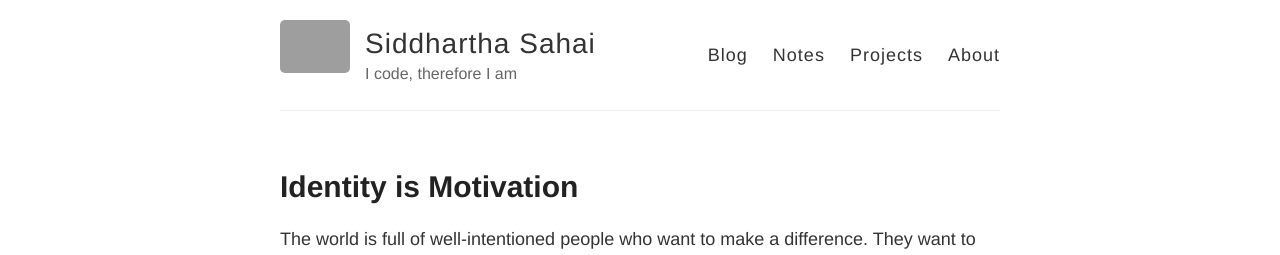
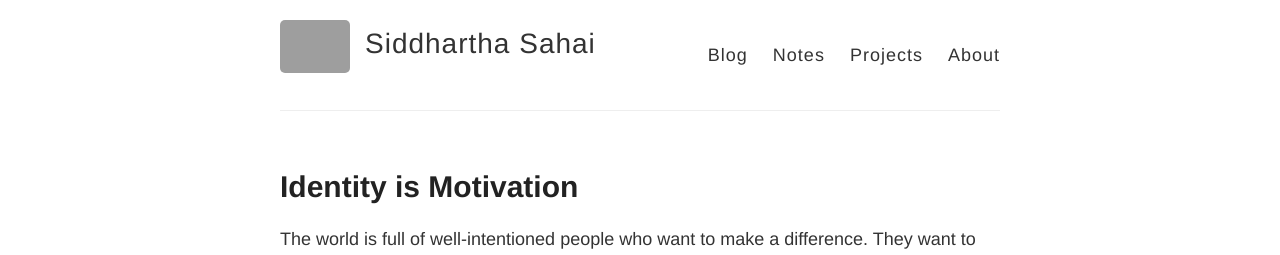
Before and after one commit to sidthekidder/sidthekidder.github.io, a Jekyll site: the page built from index.html, in a window 1280 px wide. Shown: the top 255 px of the page. Built offline with Jekyll 4.4.1, drawn with Linux system fonts in a browser that asks for light colours; grey boxes are pictures that could not be loaded.

Commit message:
Remove description tagline from header

```diff
--- a/_config.yml
+++ b/_config.yml
@@ -6,7 +6,7 @@
 name: Siddhartha Sahai
 
 # Short bio or description (displayed in the header)
-description: I code, therefore I am
+description:
 
 # URL of your avatar or profile pic (you could use your GitHub profile pic)
 avatar: https://pbs.twimg.com/profile_images/1336944304972066817/4Y664dAi_400x400.jpg
```
